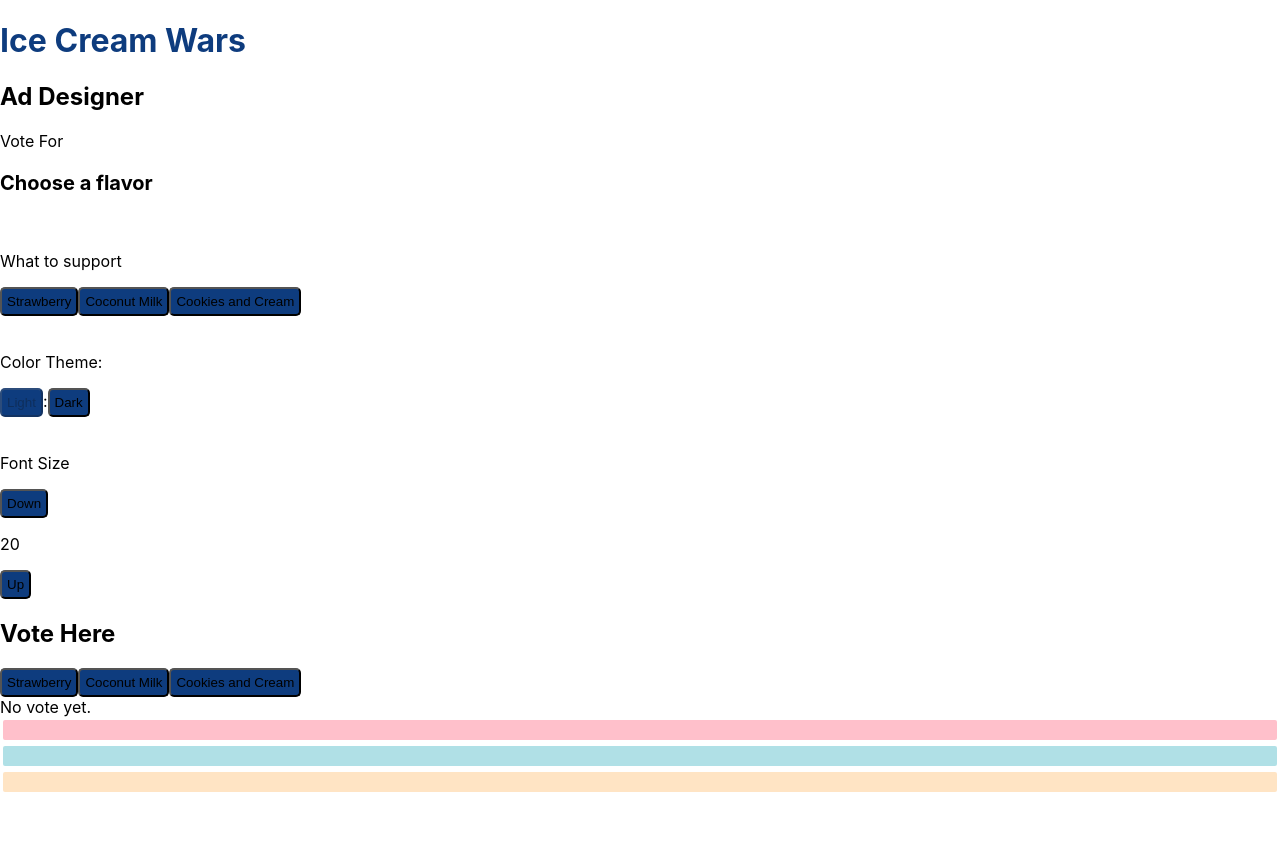
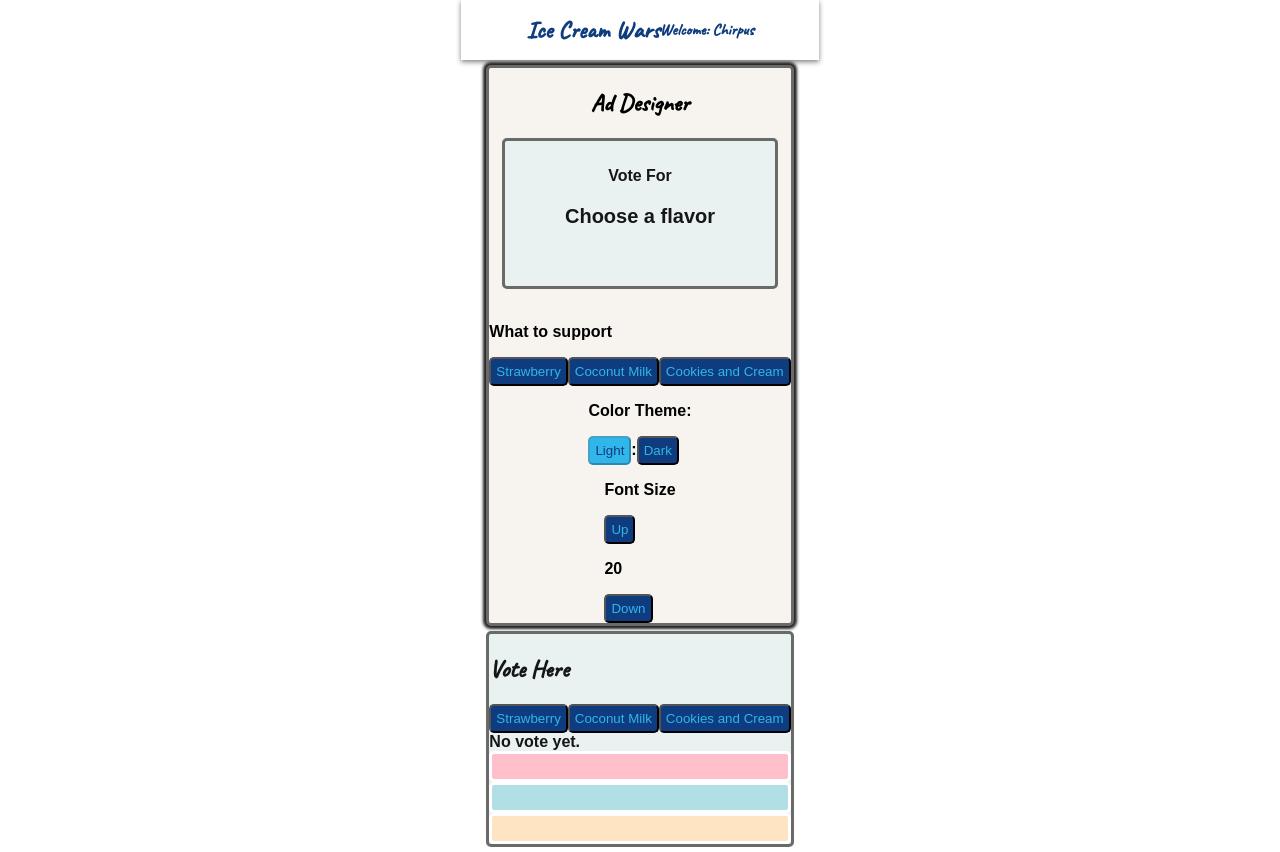
Before and after one commit to minimomo14/REACT-ICE-CREAM-WARS, a React (Create React App) app in the folder app-name/: page / in a window 1280 px wide. Before the commit the page ends 800 px from the top, so only its background shows below. Built offline with nearby package versions, Linux system fonts and the light colour scheme.

Commit message:
adjust styles + format documents

```diff
--- a/app-name/public/index.html
+++ b/app-name/public/index.html
@@ -9,6 +9,9 @@
       name="description"
       content="Web site created using create-react-app"
     />
+    <link rel="preconnect" href="https://fonts.googleapis.com">
+    <link rel="preconnect" href="https://fonts.gstatic.com" crossorigin>
+    <link href="https://fonts.googleapis.com/css2?family=Caveat:wght@500&display=swap" rel="stylesheet">
     <link rel="apple-touch-icon" href="%PUBLIC_URL%/logo192.png" />
     <!--
       manifest.json provides metadata used when your web app is installed on a
--- a/app-name/src/App.css
+++ b/app-name/src/App.css
@@ -0,0 +1,5 @@
+@import url("https://fonts.googleapis.com/css2?family=Caveat&display=swap");
+
+body {
+  font-weight: bold;
+}
--- a/app-name/src/App.tsx
+++ b/app-name/src/App.tsx
@@ -1,18 +1,17 @@
-import React from 'react';
-import logo from './logo.svg';
-import './App.css';
-import "./components/Styles.css"
-import Header from './components/Header';
-import AdDesigner from './components/AdDesigner';
-import Votes from './components/Votes';
+import React from "react";
+import logo from "./logo.svg";
+import "./App.css";
+import "./components/Styles.css";
+import Header from "./components/Header";
+import AdDesigner from "./components/AdDesigner";
+import Votes from "./components/Votes";
 
 function App() {
-
   return (
     <div className="App">
-      <Header/>
-      <AdDesigner/>
-      <Votes/>
+      <Header user="Chirpus" />
+      <AdDesigner />
+      <Votes />
     </div>
   );
 }
--- a/app-name/src/components/AdDesigner.tsx
+++ b/app-name/src/components/AdDesigner.tsx
@@ -1,58 +1,79 @@
 import React, { useState } from "react";
-import "./Styles.css"
+import "./Styles.css";
 
 function AdDesigner() {
   const [flavor, setFlavor] = useState("Choose a flavor");
   const [fontSize, setFontSize] = useState(20);
-    const [theme,setTheme] = useState(false);
+  const [theme, setTheme] = useState(false);
   let darkTheme = "";
   if (theme) {
     darkTheme = "dark";
   }
 
+  const FontStyle = {
+    fontSize: fontSize + "px",
+  };
 
-    const FontStyle = {
-        fontSize:  fontSize + "px",
-    }
-
-
-    return(
-        <div className="AdDesigner" >
-            <h2>Ad Designer</h2>
-                <div className={"AdContainer"+ darkTheme}>
+  return (
+    <div className="AdDesigner">
+      <h2 className="font-link">Ad Designer</h2>
+      <div className={"AdContainer" + darkTheme}>
         <p>Vote For</p>
         <h3 style={FontStyle}>{flavor}</h3>
       </div>
       <br></br>
       <section>
         <p>What to support</p>
-            <button disabled={flavor === "Strawberry"} onClick={() => setFlavor((flavor) => flavor = "Strawberry")}>Strawberry</button>
-            <button disabled={flavor === "Coconut Milk"} onClick={() => setFlavor((flavor) => flavor = "Coconut Milk")}>Coconut Milk</button>
-            <button disabled={flavor === "Cookies and Cream"} onClick={() => setFlavor((flavor) => flavor = "Cookies and Cream")}>Cookies and Cream</button>
+        <div></div>
+        <button
+          disabled={flavor === "Strawberry"}
+          onClick={() => setFlavor((flavor) => (flavor = "Strawberry"))}
+        >
+          Strawberry
+        </button>
+        <button
+          disabled={flavor === "Coconut Milk"}
+          onClick={() => setFlavor((flavor) => (flavor = "Coconut Milk"))}
+        >
+          Coconut Milk
+        </button>
+        <button
+          disabled={flavor === "Cookies and Cream"}
+          onClick={() => setFlavor((flavor) => (flavor = "Cookies and Cream"))}
+        >
+          Cookies and Cream
+        </button>
+        <div></div>
       </section>
-            <br></br>
+
       <section className="ColorTheme ">
         <p>Color Theme:</p>
-
-            <button disabled={theme === false} onClick={()=> setTheme(false)}>Light</button>:
-            <button disabled={theme === true} onClick={()=> setTheme(true)}>Dark</button>
-
+        <div></div>
+        <button disabled={theme === false} onClick={() => setTheme(false)}>
+          Light
+        </button>
+        :
+        <button disabled={theme === true} onClick={() => setTheme(true)}>
+          Dark
+        </button>
+        <div></div>
       </section>
-            <br></br>
 
       <section className="fontSize">
         <div></div>
         <p>Font Size</p>
-            <button onClick={()=> setFontSize((size)=> size = fontSize-1)}>Down</button>
+        <div></div>
+        <button onClick={() => setFontSize((size) => (size = fontSize + 1))}>
+          Up
+        </button>
         <p>{fontSize}</p>
-            <button onClick={()=> setFontSize((size)=> size = fontSize+1)}>Up</button>
-         <br></br>
+        <button onClick={() => setFontSize((size) => (size = fontSize - 1))}>
+          Down
+        </button>
+        <div></div>
       </section>
-
-
     </div>
-
   );
-};
+}
 
 export default AdDesigner;
--- a/app-name/src/components/Header.tsx
+++ b/app-name/src/components/Header.tsx
@@ -1,14 +1,19 @@
 import React from "react";
-import "./Styles.css"
+import "./Styles.css";
 
-function Header(){
-    return(
-        <div>
-            <header>
-                <h1>Ice Cream Wars</h1>
-            </header>
-        </div>
-    );
-};
+interface Prop {
+  user: string;
+}
+
+function Header({ user }: Prop) {
+  return (
+    <div className="font-link">
+      <header>
+        <h1>Ice Cream Wars</h1>
+        <span>Welcome: {user}</span>
+      </header>
+    </div>
+  );
+}
 
 export default Header;
--- a/app-name/src/components/Styles.css
+++ b/app-name/src/components/Styles.css
@@ -1,28 +1,116 @@
+@import url('https://fonts.googleapis.com/css2?family=Caveat:wght@500&display=swap');
+
 body {
-    font: sans-serif;
+    font-family: sans-serif;
+
+}
+.font-link {
+    font-family: 'Caveat', cursive;
+}
+header {
+    display: flex;
+    align-items: flex-end;
+    padding: 10px;
+    justify-content: space-between;
+    box-shadow: 0 2px 5px gray;
+    padding: 15px;
+    color: #0e3c7e;
+}
+h1 {
+    font-size: "Caveat", cursive;
+    font-size: x-large;
+    color: #0e3c7e;
+    margin: 0;
+}
+.AdDesigner{
+    margin: 5px 25px;
+    display: flex;
     align-items: center;
     justify-content: center;
-
-}
-header {
-    font:  Caveat;
-    color: #0e3c7e;
+    flex-direction: column;
+    border: 3px solid #222;
+    min-width: 250px;
+    min-height: 125px;
+    width: fit-content;
+    color: #000;
+    box-shadow: 0 0 3px 3px #222;
+    background-color: rgb(247, 243, 238);
+    border: solid rgb(107, 106, 106);
+    border-radius: 5px;
+    width: 150 px;
 }
 
-.AdDesigner{
-    background-color: white;
+.AdContainer {
+    text-align: center;
+    align-items: center;
+    background-color: rgb(233, 241, 241);
+    color: rgb(22, 22, 22);
+    border: solid rgb(107, 106, 106);
+    border-radius: 5px;
+    min-width: 250px;
+    min-height: 125px;
+    width: fit-content;
+    padding: 10px;
 }
 
 .AdContainerdark{
     text-align: center;
-    background-color: rgb(70, 142, 145);
-    color: white;
-    border: solid black;
+    align-items: center;
+    background-color: rgb(23, 24, 24);
+    color: rgb(247, 243, 243);
+    border: solid rgb(107, 106, 106);
+    border-radius: 5px;
+    min-width: 250px;
+    min-height: 125px;
+    width: fit-content;
+    padding: 10px;
+}
+
+.Votes {
+    margin: 5px 25px;
+    align-items: center;
+    background-color: rgb(233, 241, 241);
+    color: rgb(22, 22, 22);
+    border: solid rgb(107, 106, 106);
     border-radius: 5px;
     width: 150 px;
 }
-button{
+
+button {
     background-color: #0e3c7e;
+    color:#30b6eb;
     border-radius: 5px;
     padding: 5px;
 }
+
+button:active{
+    background-color: #0e3c7e;
+    color:#30b6eb;
+    border-radius: 5px;
+    padding: 5px;
+}
+
+button:disabled{
+    background-color: #30b6eb;
+    color: #0e3c7e;
+    border-radius: 5px;
+    padding: 5px;
+}
+
+@media screen and (min-width: 768px){
+    body {
+    display: flex;
+    flex-direction: column;
+    align-items: center;
+    justify-content: space-between;
+    }
+
+    header {
+        justify-content: center;
+        align-items: center;
+    }
+
+    h1 {
+        font-size: x-large;
+    }
+}
--- a/app-name/src/components/Votes.tsx
+++ b/app-name/src/components/Votes.tsx
@@ -2,79 +2,94 @@ import { count } from "console";
 import React, { useEffect, useState } from "react";
 import { PollingWatchKind, setConstantValue } from "typescript";
 import AdDesigner from "./AdDesigner";
-import "./Styles.css"
+import "./Styles.css";
 
-function Votes(){
-    const [vote,setVote] = useState(0);
+function Votes() {
+  const [vote, setVote] = useState(0);
   const [strawberryVote, setStrawberryVote] = useState(0);
-    const [coconutMilkVote,setCoconutMilk] = useState(0);
+  const [coconutMilkVote, setCoconutMilk] = useState(0);
   const [cookiesAndCreamVote, setCookiesAndCream] = useState(0);
-    let totalVote = ((strawberryVote+coconutMilkVote+cookiesAndCreamVote)/100)*100;
-    let strawberryPercentage = ((strawberryVote/totalVote)*100);
-    let coconutMilkPercentage = ((coconutMilkVote/totalVote)*100);
-    let cookiesAndCreamPercentage = ((cookiesAndCreamVote/totalVote)*100);
+  let totalVote =
+    ((strawberryVote + coconutMilkVote + cookiesAndCreamVote) / 100) * 100;
+  let strawberryPercentage = (strawberryVote / totalVote) * 100;
+  let coconutMilkPercentage = (coconutMilkVote / totalVote) * 100;
+  let cookiesAndCreamPercentage = (cookiesAndCreamVote / totalVote) * 100;
 
-    const [width,setWidth] = useState(0);
+  const [width, setWidth] = useState(0);
 
   const StrawberryStyle = {
-        height: "20px",
+    height: "25px",
     borderRadius: "5px",
     border: "solid, white",
     width: strawberryPercentage + "px",
-        backgroundColor: "pink"
-    }
+    backgroundColor: "pink",
+  };
 
   const CoconutMilkStyle = {
-        height: "20px",
+    height: "25px",
     borderRadius: "5px",
     border: "solid, white",
     width: coconutMilkPercentage + "px",
-        backgroundColor: "powderBlue"
-    }
+    backgroundColor: "powderBlue",
+  };
 
   const CookiesAndCreamStyle = {
-        height: "20px",
+    height: "25px",
     borderRadius: "5px",
     border: "solid, white",
     width: cookiesAndCreamPercentage + "px",
-        backgroundColor: "bisque"
+    backgroundColor: "bisque",
+  };
+
+  return (
+    <div className="Votes">
+      <div></div>
+      <h2 className="font-link">Vote Here</h2>
+      <button
+        onClick={() =>
+          setStrawberryVote((count) => (count = strawberryVote + 1))
+        }
+      >
+        Strawberry
+      </button>
+      <button
+        onClick={() => setCoconutMilk((count) => (count = coconutMilkVote + 1))}
+      >
+        Coconut Milk
+      </button>
+      <button
+        onClick={() =>
+          setCookiesAndCream((count) => (count = cookiesAndCreamVote + 1))
+        }
+      >
+        Cookies and Cream
+      </button>
+
+      {totalVote === 0 && <div>No vote yet.</div>}
+
+      <div className="Strawberry" style={StrawberryStyle}></div>
+      {strawberryVote > 0 && (
+        <p>
+          Strawberry: {strawberryVote} votes | {strawberryPercentage}%
+        </p>
+      )}
+
+      <div className="CoconutMilk" style={CoconutMilkStyle}></div>
+      {coconutMilkVote > 0 && (
+        <p>
+          Coconut Milk: {coconutMilkVote} votes | {coconutMilkPercentage}%
+        </p>
+      )}
+
+      <div className="CookiesAndCream" style={CookiesAndCreamStyle}></div>
+      {cookiesAndCreamVote > 0 && (
+        <p>
+          Cookies and Cream: {cookiesAndCreamVote} votes |{" "}
+          {cookiesAndCreamPercentage}%
+        </p>
+      )}
+    </div>
+  );
 }
 
-    return(
-        <div className="Votes">
-            <div></div>
-            <h2>Vote Here</h2>
-            <button  onClick={() => setStrawberryVote((count)=> count = strawberryVote+1)}>Strawberry</button>
-            <button  onClick={() => setCoconutMilk((count)=> count = coconutMilkVote+1)}>Coconut Milk</button>
-            <button  onClick={() => setCookiesAndCream((count)=> count = cookiesAndCreamVote+1)}>Cookies and Cream</button>
-
-        { totalVote === 0 &&
-        <div>No vote yet.</div>
-        }
-
-        <div className="Strawberry" style={StrawberryStyle}></div>
-        { strawberryVote > 0 &&
-        <p>Strawberry: {strawberryVote} votes | {strawberryPercentage}%</p>
-
-        }
-
-
-        <div className="CoconutMilk" style={CoconutMilkStyle}></div>
-        { coconutMilkVote > 0 &&
-        <p>Coconut Milk: {coconutMilkVote} votes | {coconutMilkPercentage}%</p>
-
-        }
-
-
-        <div className="CookiesAndCream" style={CookiesAndCreamStyle}></div>
-        { cookiesAndCreamVote > 0 &&
-        <p>Cookies and Cream: {cookiesAndCreamVote} votes | {cookiesAndCreamPercentage}%</p>
-
-        }
-
-
-        </div>
-    );
-};
-
 export default Votes;
```
Lines whose indentation alone changed are shown as unchanged.
